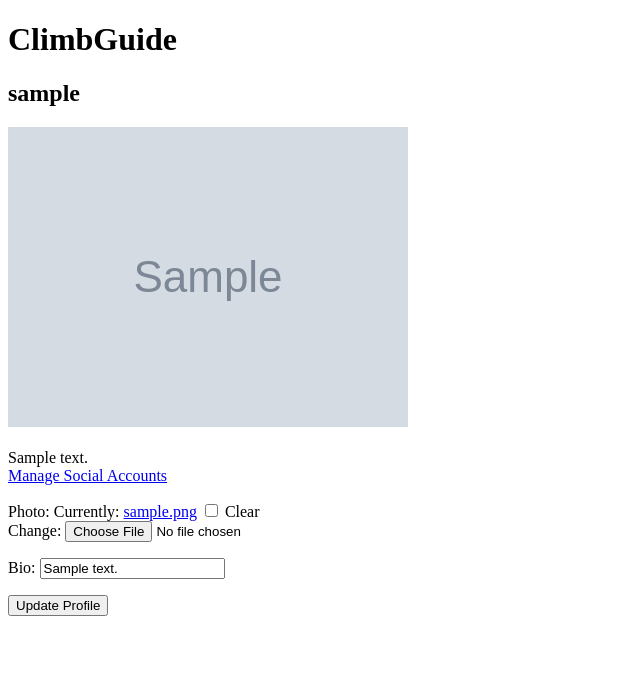
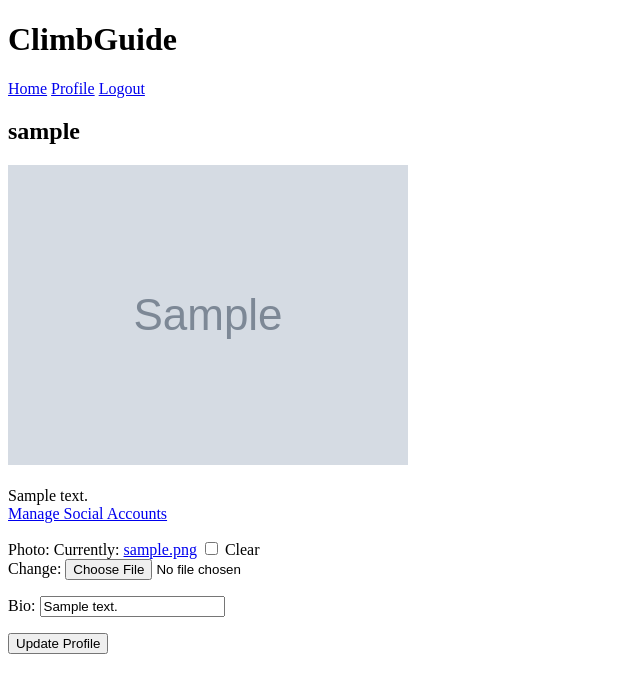
Before and after one commit to ClimbGuide/ClimbGuide, a Django app: page /accounts/profile/ in a window 1280 px wide. Shown: the top 693 px of the page, without its empty margins (0-640 px from the left). Run offline with Django 3.2, Linux system fonts and the light colour scheme; a user stored in the database is signed in; tables that the repository leaves empty hold one stand-in row (values such as "Sample post"); grey boxes marked "Sample" are stand-in pictures; parts of the project's set-up code (start-up, migrations or seed data) failed here and were passed over.

Commit message:
user authentication added, github login, and custom user signup form added

```diff
--- a/project/urls.py
+++ b/project/urls.py
@@ -27,7 +27,7 @@ urlpatterns = [
     # user URLS
     path('accounts/profile/', user_views.profile, name="profile"),
     # climbguide URLS
-    path('', views.home, name='home.html'),
+    path('', views.home, name='home'),
 ] + static(settings.MEDIA_URL, document_root=settings.MEDIA_ROOT)
 
 if settings.DEBUG:
--- a/templates/base.html
+++ b/templates/base.html
@@ -5,10 +5,22 @@
     <meta name="viewport" content="width=device-width, initial-scale=1.0">
     <link rel="stylesheet">
     <title>{% block title %}ClimbGuide{% endblock %}</title>
-
 </head>
+    <header>
+        <H1>ClimbGuide</H1>
+        {% block navbar %}
+        <nav>
+            <a href="{% url 'home' %}">Home</a>
+            {% if user.is_authenticated %}
+            <a href="{% url 'profile' %}">Profile</a>
+            <a href="{% url 'account_logout' %}">Logout</a>
+            {% else %}
+            <a href="{% url 'account_login' %}">Login</a>
+            {% endif %}
+        </nav>
+        {% endblock %}
+    </header>
     <body>
-        <H1>ClimbGuide</H1>
         {% block content %}
         {% endblock %}
     </body>
--- a/templates/users/profile.html
+++ b/templates/users/profile.html
@@ -3,13 +3,13 @@
 {% block content %}
 {% if user.is_authenticated %}
     <h2>{{ user }}</h2>
-    {% if user.photo is None %}
+    {% if user.photo %}
+        <div><img src="{{ user.photo_thumb.url }}"/></div><br>
+    {% else %}
         <div>No photo has been uploaded</div>
-    {% else %}
-        <div><img src="{{ user.photo_thumb.url }}"/></div><br>
     {% endif %}
     <div>{{ user.bio }}</div>
-    <a class="link" href="{% url 'socialaccount_connections' %}">Manage Social Accounts</a>
+    <a href="{% url 'socialaccount_connections' %}">Manage Social Accounts</a>
     <div>
         <form action ="{% url 'profile' %}" method="POST" enctype="multipart/form-data">
             {% csrf_token %}
```
